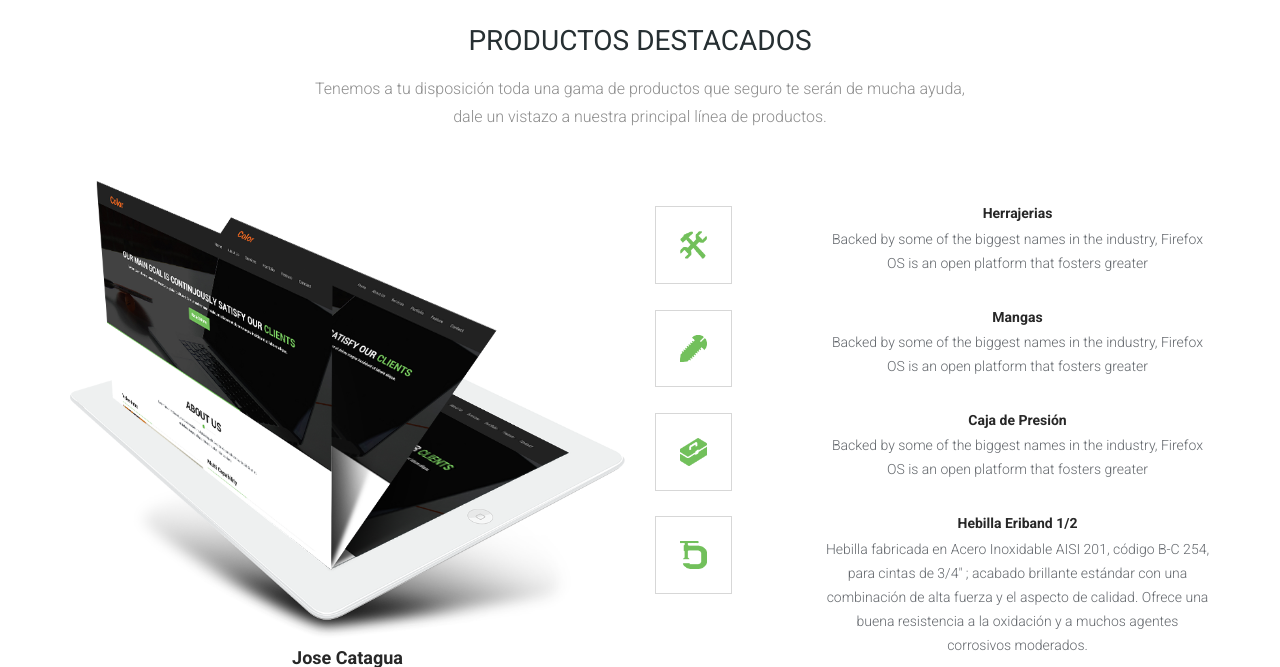
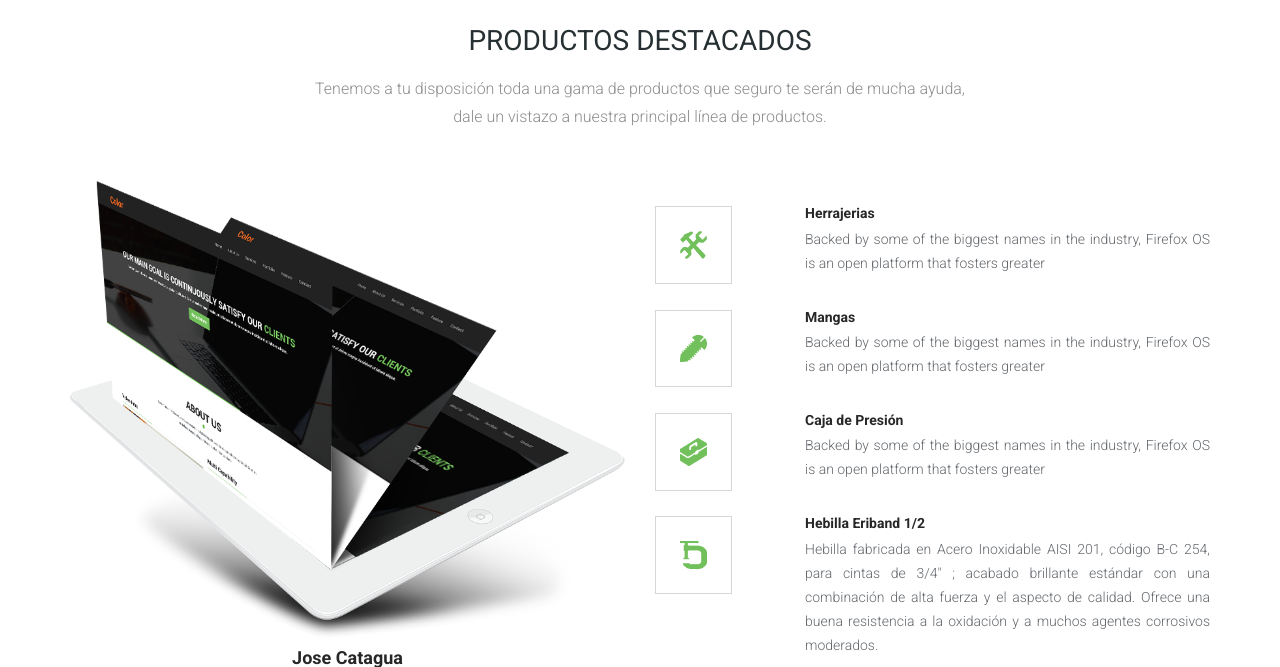
Before and after one commit to Joselo24/Electrosur, a PHP site: page / in a window 1280 px wide. Shown: the part 2600-3267 px from the top of the page. Run offline with PHP 8.4, Linux system fonts and the light colour scheme; grey boxes labelled with a size stand in for pictures from a placeholder-image service; some libraries are stand-ins or nearby versions.

Commit message:
lo de hoy

```diff
--- a/css/main.css
+++ b/css/main.css
@@ -164,7 +164,7 @@ ul.nostyle i {
 
 }
 #top-header {
-  padding: 3px 0 30px 0;
+  padding: 3px 0 10px 0; /* Acho de la barra de titulo color negro #262f32 */
 }
 
 @media only screen and (min-width: 768px) {
@@ -365,14 +365,14 @@ ul.nostyle i {
   margin: 25px 0;
 }
 .media.service-box .pull-left {
-  margin-right: 20px;
+  margin-right: 0px;  /* 20px original */
 }
 .media.service-box .pull-left > i {
   font-size: 24px;
   height: 64px;
   line-height: 64px;
   text-align: center;
-  width: 64px;
+  width: 4px;
   color: #72C05B;
   box-shadow: inset 0 0 0 1px #d7d7d7;
   -webkit-box-shadow: inset 0 0 0 1px #d7d7d7;
@@ -770,6 +770,11 @@ img.box-border {
   margin: auto;
 }
 
+/* --------- Texto justificado de Productos Destacados---------------------- */
+.izq-justify {
+  text-align: justify;
+}
+
 /*************** Carousel Proveedores ***************/
 /* carousel */
 .media-carousel
--- a/enviar.php
+++ b/enviar.php
@@ -24,7 +24,7 @@
 
 
 	/* enviamos el email 	*/
-	if (mail('joesitop@gmail.com','Recibiste un mensaje a través del formulario de contacto de tu sitio web', $cuerpo)) {
+	if (mail('ventas@electrosur.com.ec','Recibiste un mensaje a través del formulario de contacto de tu sitio web', $cuerpo)) {
 		header('Location: contacto_exitoso.php');
 		die;
 	}
--- a/index.php
+++ b/index.php
@@ -552,7 +552,7 @@
                         <div class="pull-left">
                             <img class="box-border img-responsive" src="images/portfolio/icon_herraje.png">
                         </div>
-                        <div class="media-body">
+                        <div class="media-body izq-justify" >
                             <h5 class="media-heading">Herrajerias</h5>
                             <p>Backed by some of the biggest names in the industry, Firefox OS is an open platform that fosters greater</p>
                         </div>
@@ -562,7 +562,7 @@
                         <div class="pull-left">
                             <img class="box-border img-responsive" src="images/portfolio/icon_manga.png">
                         </div>
-                        <div class="media-body">
+                        <div class="media-body izq-justify">
                             <h5 class="media-heading">Mangas</h5>
                             <p>Backed by some of the biggest names in the industry, Firefox OS is an open platform that fosters greater</p>
                         </div>
@@ -572,7 +572,7 @@
                         <div class="pull-left">
                             <img class="box-border img-responsive" src="images/portfolio/icon_cajapresion.png">
                         </div>
-                        <div class="media-body">
+                        <div class="media-body izq-justify">
                             <h5 class="media-heading">Caja de Presión</h5>
                             <p>Backed by some of the biggest names in the industry, Firefox OS is an open platform that fosters greater</p>
                         </div>
@@ -582,7 +582,7 @@
                         <div class="pull-left">
                             <img class="box-border img-responsive" src="images/portfolio/icon_hebilla.png">
                         </div>
-                        <div class="media-body">
+                        <div class="media-body izq-justify">
                             <h5 class="media-heading">Hebilla Eriband 1/2</h5>
                             <p>Hebilla fabricada en Acero Inoxidable AISI 201, código B-C 254, para cintas de 3/4" ; acabado brillante estándar con una combinación de alta fuerza y el aspecto de calidad. Ofrece una buena resistencia a la oxidación y a muchos agentes corrosivos moderados.</p>
                         </div>
--- a/prueba.php
+++ /dev/null
@@ -1,4 +0,0 @@
-<?php
-
-	phpinfo();
-?>
```
Also changed, not shown: images/logo.png, images/logo1.jpg (deleted), images/prueba1.png (deleted), images/prueba2.png (deleted), images/prueba3.png (deleted).
